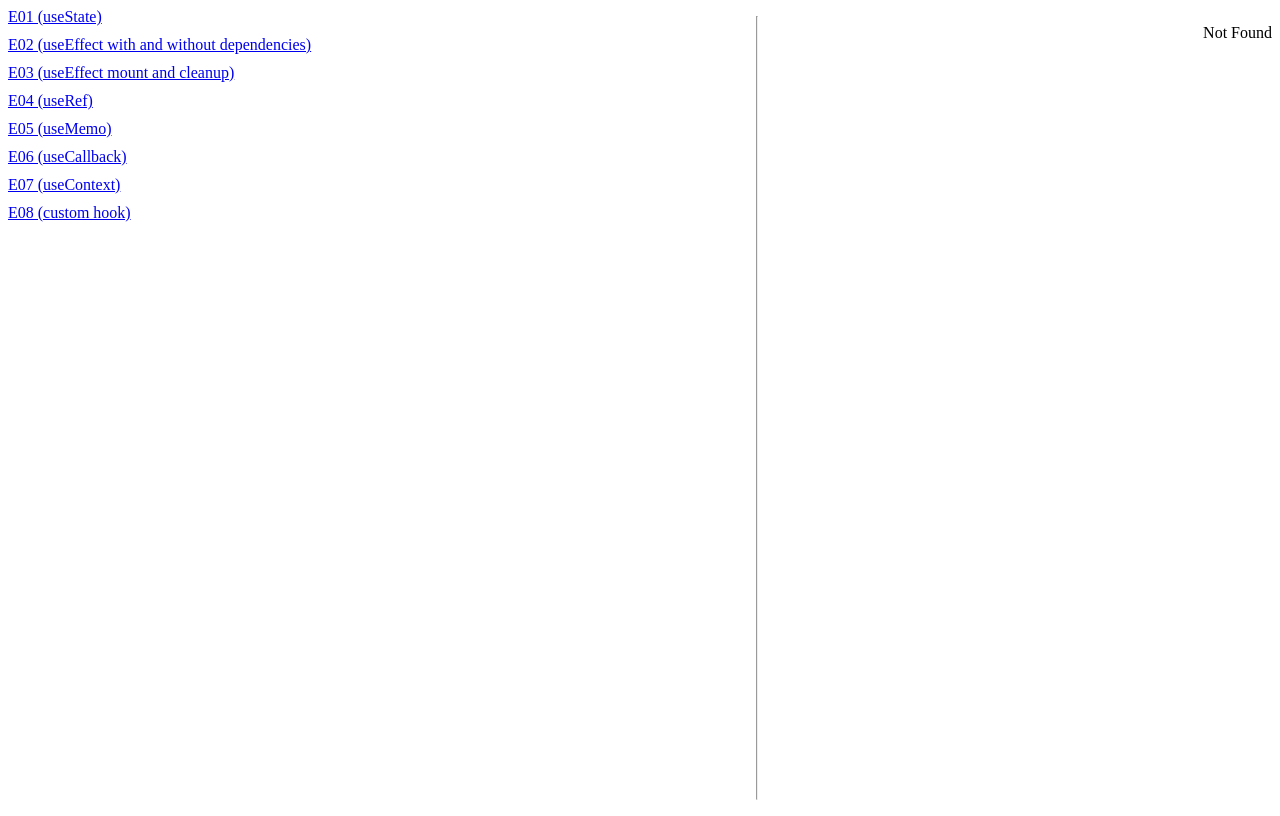
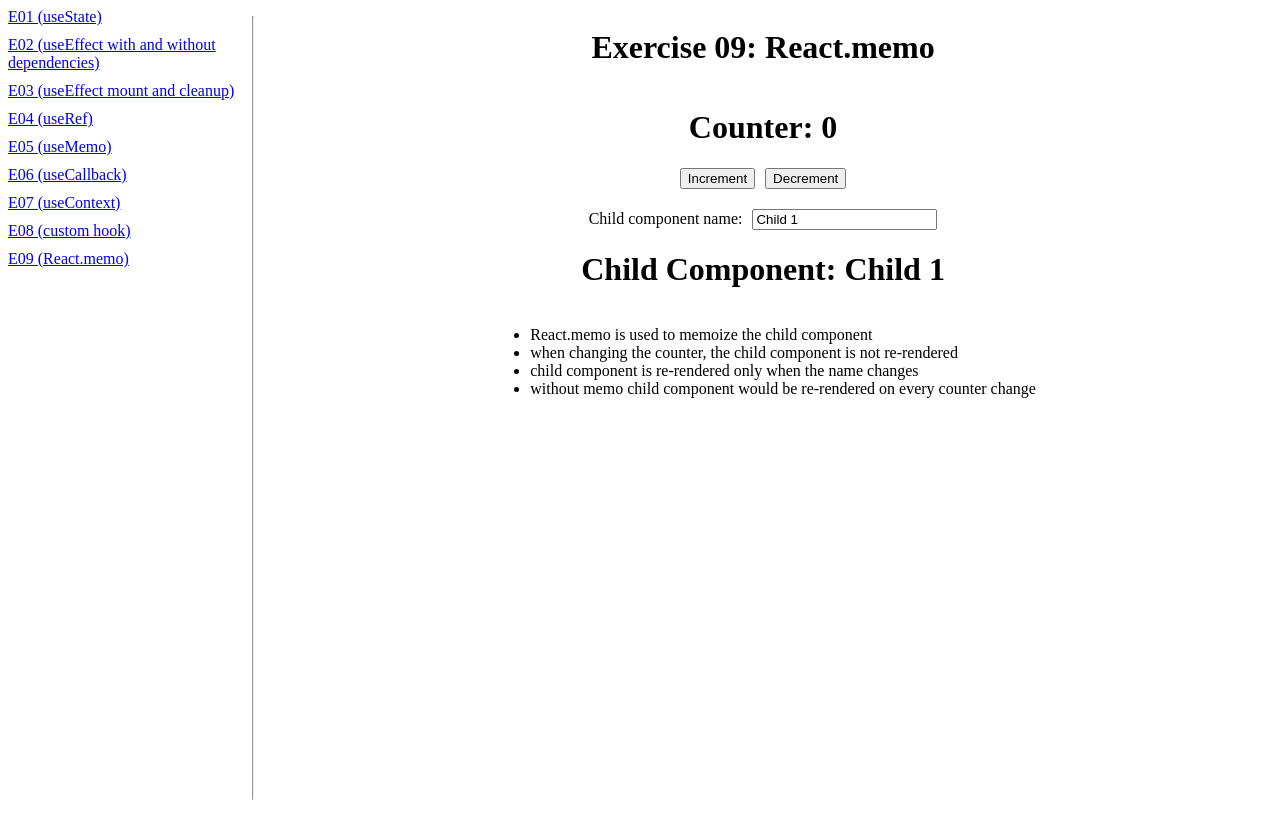
Before and after one commit to tomaszkoziara/react-playbook, a React (Vite) app: page /e09 in a window 1280 px wide. Before the commit this address had no page. Built offline with nearby package versions, Linux system fonts and the light colour scheme.

Commit message:
add more examples

```diff
--- a/src/routeTree.gen.ts
+++ b/src/routeTree.gen.ts
@@ -10,6 +10,7 @@
 
 import { Route as rootRouteImport } from './routes/__root'
 import { Route as IndexRouteImport } from './routes/index'
+import { Route as E09IndexRouteRouteImport } from './routes/e09/index.route'
 import { Route as E08IndexRouteRouteImport } from './routes/e08/index.route'
 import { Route as E07IndexRouteRouteImport } from './routes/e07/index.route'
 import { Route as E06IndexRouteRouteImport } from './routes/e06/index.route'
@@ -22,6 +23,11 @@ import { Route as E01IndexRouteRouteImport } from './routes/e01/index.route'
 const IndexRoute = IndexRouteImport.update({
   id: '/',
   path: '/',
+  getParentRoute: () => rootRouteImport,
+} as any)
+const E09IndexRouteRoute = E09IndexRouteRouteImport.update({
+  id: '/e09/',
+  path: '/e09',
   getParentRoute: () => rootRouteImport,
 } as any)
 const E08IndexRouteRoute = E08IndexRouteRouteImport.update({
@@ -75,6 +81,7 @@ export interface FileRoutesByFullPath {
   '/e06': typeof E06IndexRouteRoute
   '/e07': typeof E07IndexRouteRoute
   '/e08': typeof E08IndexRouteRoute
+  '/e09': typeof E09IndexRouteRoute
 }
 export interface FileRoutesByTo {
   '/': typeof IndexRoute
@@ -86,6 +93,7 @@ export interface FileRoutesByTo {
   '/e06': typeof E06IndexRouteRoute
   '/e07': typeof E07IndexRouteRoute
   '/e08': typeof E08IndexRouteRoute
+  '/e09': typeof E09IndexRouteRoute
 }
 export interface FileRoutesById {
   __root__: typeof rootRouteImport
@@ -98,6 +106,7 @@ export interface FileRoutesById {
   '/e06/': typeof E06IndexRouteRoute
   '/e07/': typeof E07IndexRouteRoute
   '/e08/': typeof E08IndexRouteRoute
+  '/e09/': typeof E09IndexRouteRoute
 }
 export interface FileRouteTypes {
   fileRoutesByFullPath: FileRoutesByFullPath
@@ -111,6 +120,7 @@ export interface FileRouteTypes {
     | '/e06'
     | '/e07'
     | '/e08'
+    | '/e09'
   fileRoutesByTo: FileRoutesByTo
   to:
     | '/'
@@ -122,6 +132,7 @@ export interface FileRouteTypes {
     | '/e06'
     | '/e07'
     | '/e08'
+    | '/e09'
   id:
     | '__root__'
     | '/'
@@ -133,6 +144,7 @@ export interface FileRouteTypes {
     | '/e06/'
     | '/e07/'
     | '/e08/'
+    | '/e09/'
   fileRoutesById: FileRoutesById
 }
 export interface RootRouteChildren {
@@ -145,6 +157,7 @@ export interface RootRouteChildren {
   E06IndexRouteRoute: typeof E06IndexRouteRoute
   E07IndexRouteRoute: typeof E07IndexRouteRoute
   E08IndexRouteRoute: typeof E08IndexRouteRoute
+  E09IndexRouteRoute: typeof E09IndexRouteRoute
 }
 
 declare module '@tanstack/react-router' {
@@ -154,6 +167,13 @@ declare module '@tanstack/react-router' {
       path: '/'
       fullPath: '/'
       preLoaderRoute: typeof IndexRouteImport
+      parentRoute: typeof rootRouteImport
+    }
+    '/e09/': {
+      id: '/e09/'
+      path: '/e09'
+      fullPath: '/e09'
+      preLoaderRoute: typeof E09IndexRouteRouteImport
       parentRoute: typeof rootRouteImport
     }
     '/e08/': {
@@ -225,6 +245,7 @@ const rootRouteChildren: RootRouteChildren = {
   E06IndexRouteRoute: E06IndexRouteRoute,
   E07IndexRouteRoute: E07IndexRouteRoute,
   E08IndexRouteRoute: E08IndexRouteRoute,
+  E09IndexRouteRoute: E09IndexRouteRoute,
 }
 export const routeTree = rootRouteImport
   ._addFileChildren(rootRouteChildren)
--- a/src/routes/__root.tsx
+++ b/src/routes/__root.tsx
@@ -29,6 +29,9 @@ const RootLayout = () => (
       <Link to="/e08">
         E08 (custom hook)
       </Link>
+      <Link to="/e09">
+        E09 (React.memo)
+      </Link>
     </div>
     <hr />
     <Outlet />
--- /dev/null
+++ b/src/routes/e09/e09.css
@@ -0,0 +1,18 @@
+.container {
+  display: flex;
+  width: 100%;
+  align-items: center;
+  flex-direction: column;
+}
+
+.button-container {
+  display: flex;
+  gap: 10px;
+}
+
+.input-container {
+  display: flex;
+  gap: 10px;
+  align-items: center;
+  margin-top: 20px;
+}
--- /dev/null
+++ b/src/routes/e09/e09.tsx
@@ -0,0 +1,49 @@
+import { useState, memo } from 'react';
+import './e09.css';
+
+function E09() {
+  const [counter, setCounter] = useState(0)
+  const [name, setName] = useState('Child 1')
+
+  const handleIncrement = () => {
+    setCounter(counter + 1)
+  }
+
+  const handleDecrement = () => {
+    setCounter(counter - 1)
+  }
+
+  return (
+    <div className="container">
+      <h1>Exercise 09: React.memo</h1>
+      <h1>Counter: {counter}</h1>
+      <div className="button-container">
+        <button onClick={handleIncrement}>Increment</button>
+        <button onClick={handleDecrement}>Decrement</button>
+      </div>
+      <div className="input-container">
+        <label htmlFor="name">Child component name: </label>
+        <input id="name" type="text" value={name} onChange={(e) => setName(e.target.value)} />
+      </div>
+      <ChildComponent name={name} />
+      <ul>
+        <li>React.memo is used to memoize the child component</li>
+        <li>when changing the counter, the child component is not re-rendered</li>
+        <li>child component is re-rendered only when the name changes</li>
+        <li>without memo child component would be re-rendered on every counter change</li>
+      </ul>
+    </div>
+  )
+}
+
+const ChildComponent = memo(function ChildComponent(props: { name: string }) {
+  console.log('Rendering child component')
+
+  return (
+    <div className="container">
+      <h1>Child Component: {props.name}</h1>
+    </div>
+  )
+})
+
+export default E09
--- /dev/null
+++ b/src/routes/e09/index.route.tsx
@@ -0,0 +1,6 @@
+import { createFileRoute } from '@tanstack/react-router'
+import E09 from './e09'
+
+export const Route = createFileRoute('/e09/')({
+  component: E09,
+})
```
